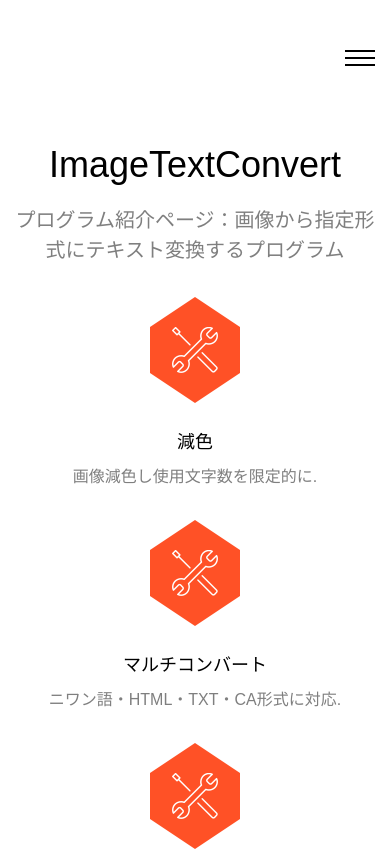
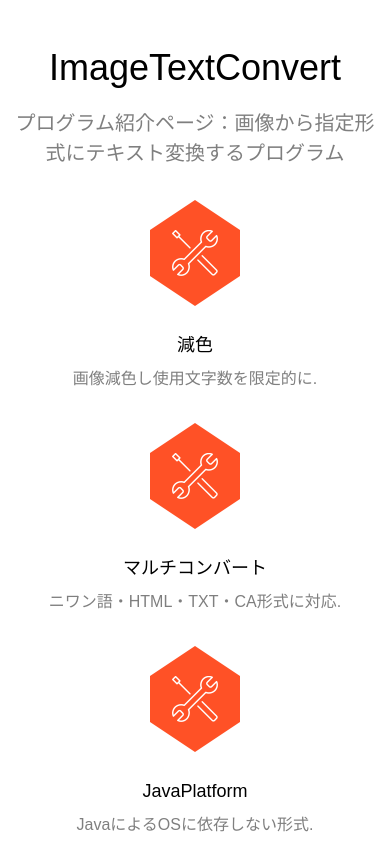
Before and after one commit to eneko0513/ImageTextConvert, a plain HTML site: page index.html in a window 390 px wide. Shown: the top 851 px of the page. Drawn offline with nearby package versions, Linux system fonts and the light colour scheme; files that its build step writes are made by us from their sources; files whose address does not match are found by name.

Commit message:
Update index.html

```diff
--- a/index.html
+++ b/index.html
@@ -63,20 +63,6 @@
 	<div id="wrap">
 
 		<div id="fh5co-page">
-			<header id="fh5co-header" role="banner">
-				<div class="container">
-					<a href="#" class="js-fh5co-nav-toggle fh5co-nav-toggle dark"><i></i></a>
-					<!-- <div id="fh5co-logo"><a href="index.html"><img src="images/logo.jpg" alt="Free HTML5 Website Template"></a></div> -->
-					<nav id="fh5co-main-nav" role="navigation">
-						<ul>
-
-						</ul>
-					</nav>
-				</div>
-			</header>
-			<!-- Header -->
-
-
 			<div id="fh5co-intro" class="fh5co-section">
 				<div class="container">
 					<div class="row row-bottom-padded-md">
```
